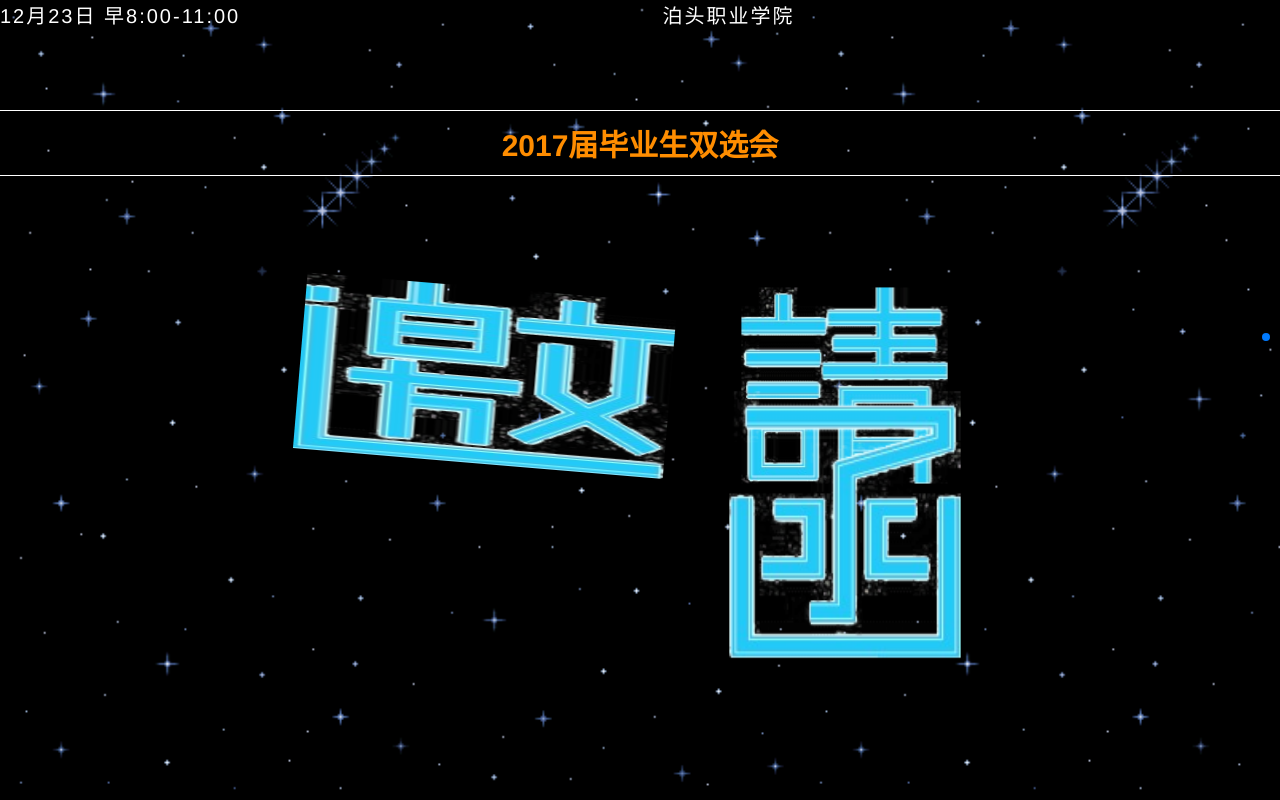
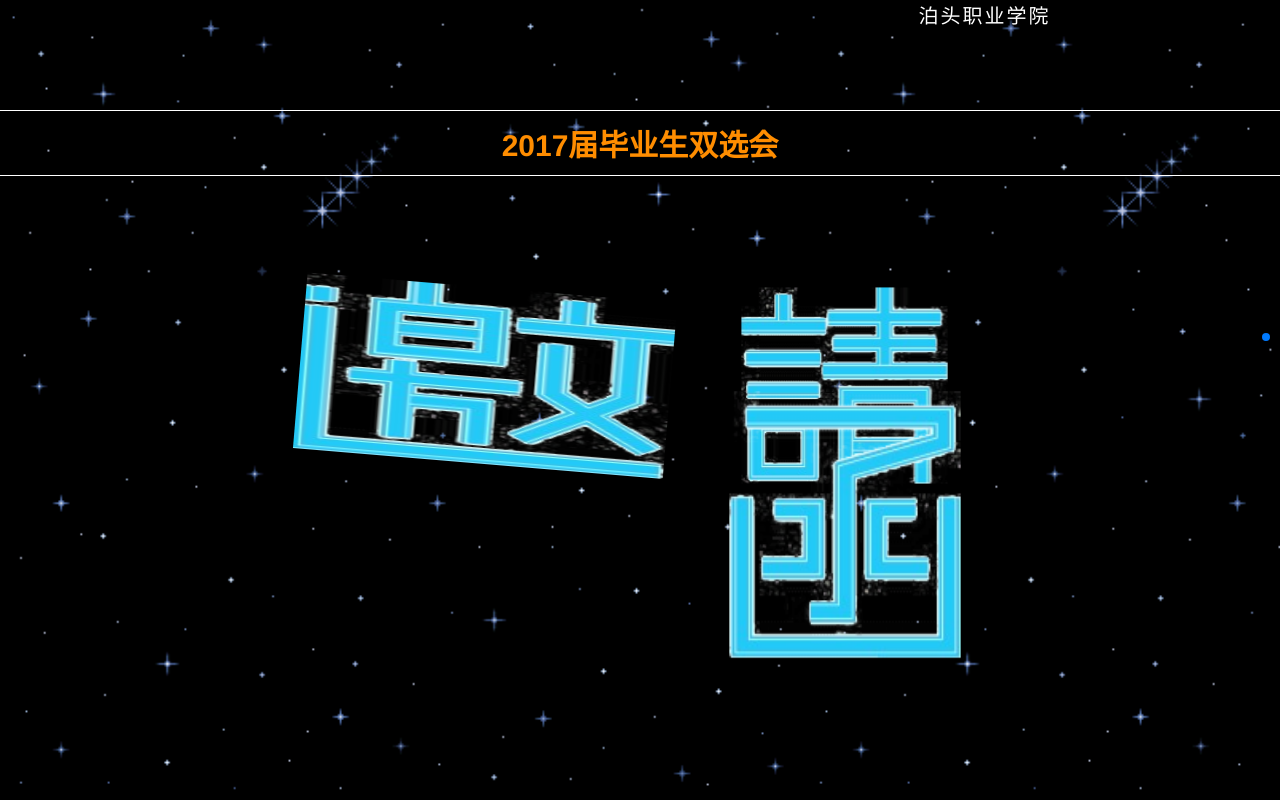
Before and after one commit to guojunchao1/guojunchao1.github.io, a plain HTML site: page 双选会/index.html in a window 1280 px wide. Drawn offline with nearby package versions, Linux system fonts and the light colour scheme.

Commit message:
双选会
第一页完成

```diff
--- a/双选会/css/style.css
+++ b/双选会/css/style.css
@@ -84,7 +84,8 @@ html, body {
     color:#fff;
     float: left;
     font-size: 20px;
-
+    margin-left: 20%;
+    margin-top: 130%;
     letter-spacing:2px
 }
 .s1 .footer span:nth-of-type(2){
```
